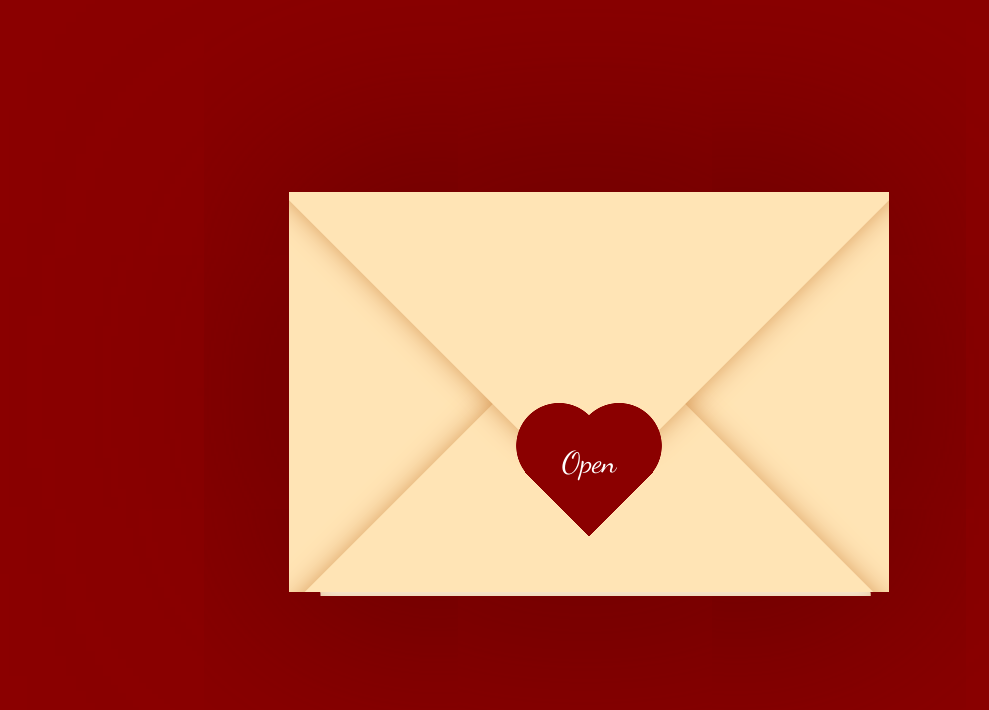
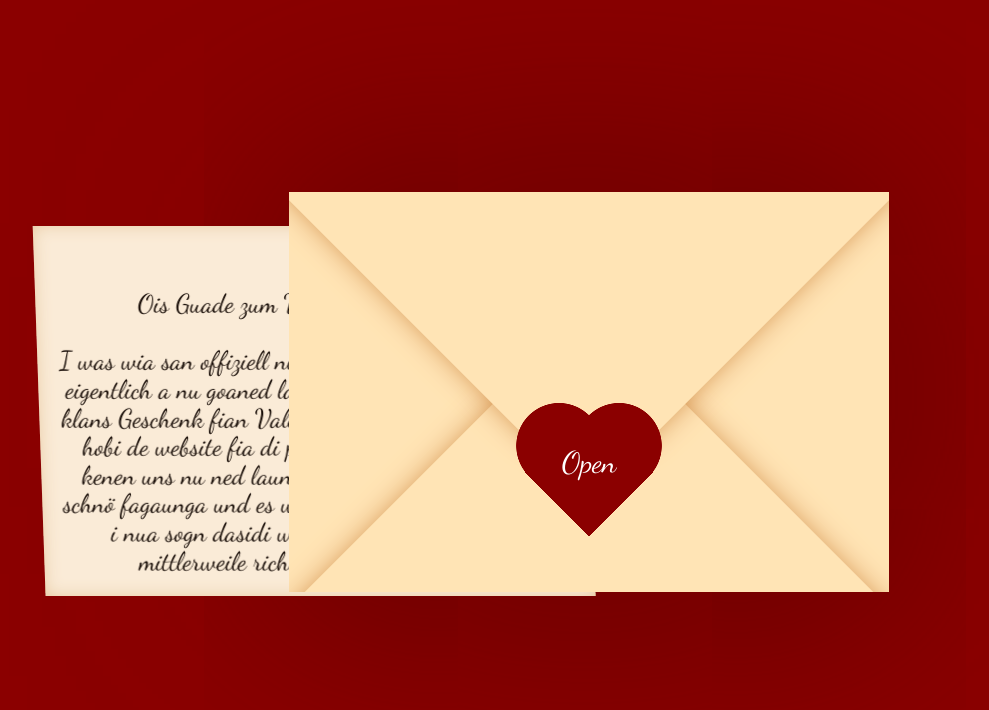
Before and after one commit to shtwet/loveYouVerena, a plain HTML site: page index.html in a window 1280 px wide. Shown: the whole page, without its empty margins (51-1040 px from the left). Drawn offline with Linux system fonts and the light colour scheme.

Commit message:
Update style.css

```diff
--- a/style.css
+++ b/style.css
@@ -18,8 +18,9 @@
 }
 #letter1 {
   position: absolute;
-  left: 390px;
+  left: 50%;
   bottom: 0;
+  translate: -50% 0;
   transition: transform 0.4s ease 1.5s, bottom 1.5s ease;
 }
 
@@ -40,7 +41,7 @@
 body { background-color: darkred; }
 
 #letter1.big {
-  transform: scale(2.5), translate(-50%, -50%);;
+  transform: scale(2.5);
 }
 
 
```
